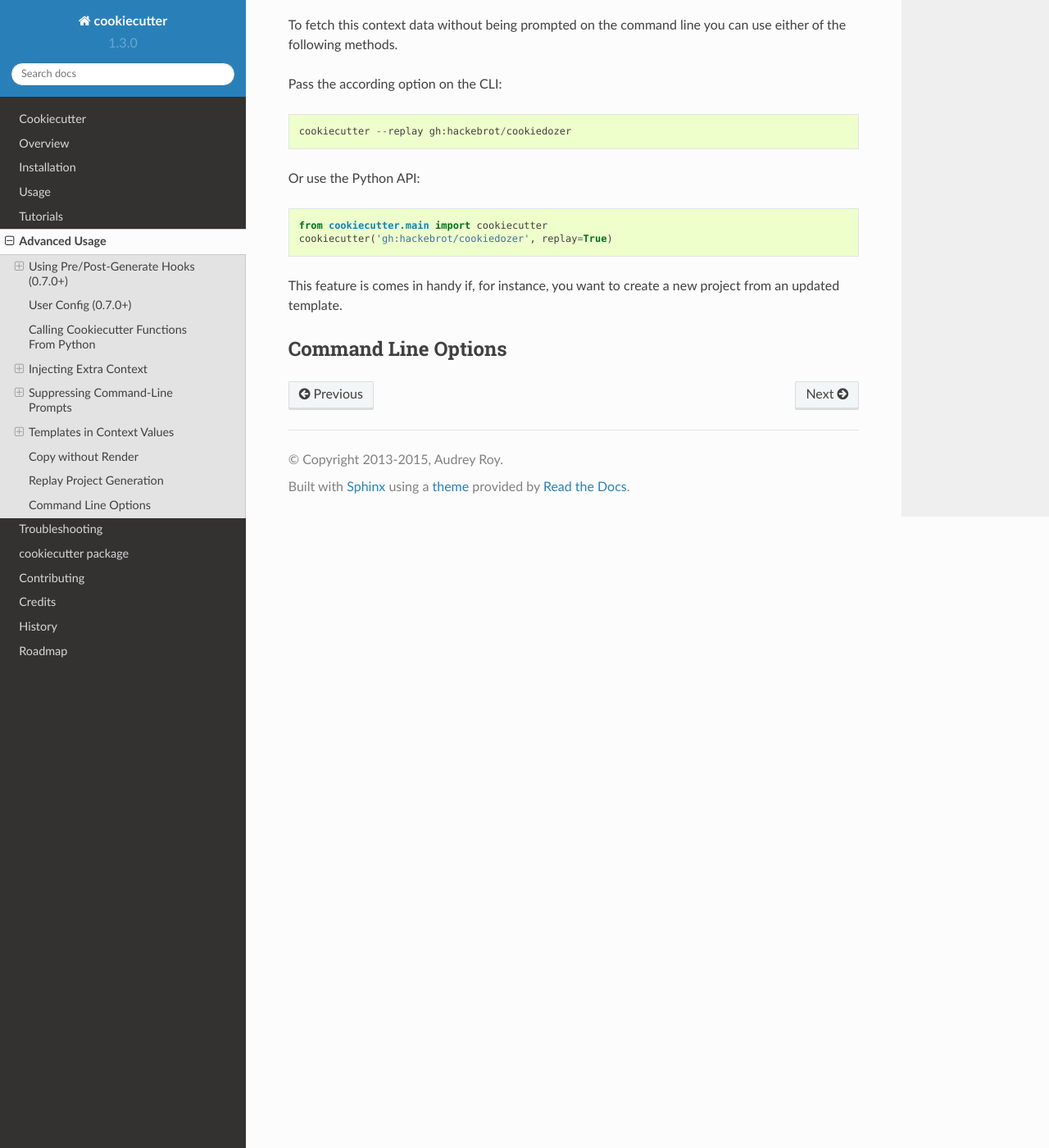
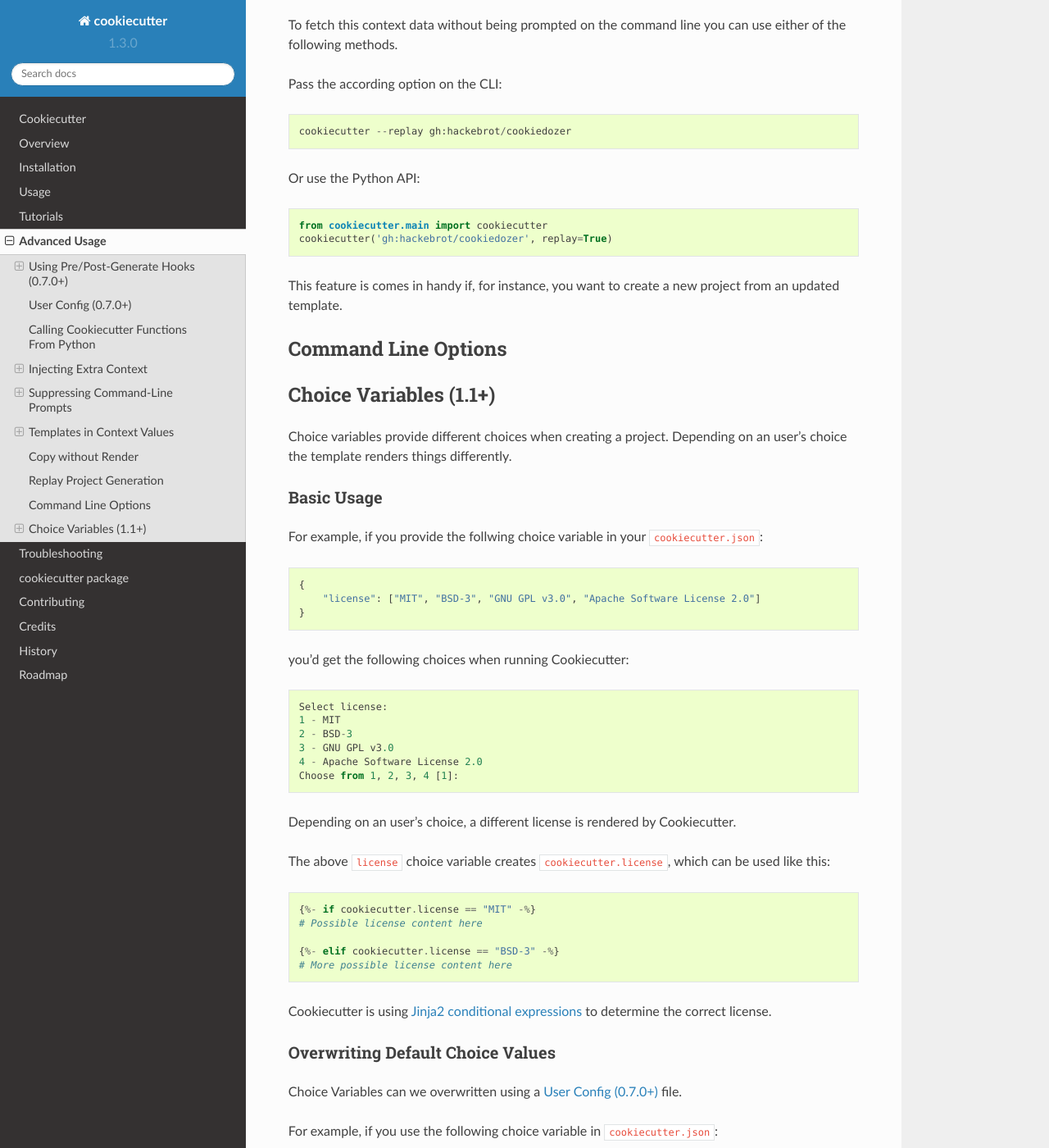
Before and after one commit to c-allen-tech/cookie, a Sphinx documentation site: the page built from docs/advanced_usage.rst, in a window 1280 px wide and 1400 px high, scrolled down 5792 px. Shown: the whole window at 82% size. Built offline with Sphinx 7.4.7 and the Read the Docs theme 2.0.0, drawn with Linux system fonts in a browser that asks for light colours; formulas are drawn with MathJax 3; some of the changed text lies outside the part shown.

Commit message:
add documentation for choice variables
The documentation follows the following outline:

* basic usage describing how to use choice variables in templates
* providing default values using `.cookiecutterrc`

```diff
--- a/docs/advanced_usage.rst
+++ b/docs/advanced_usage.rst
@@ -62,6 +62,7 @@ before generating the project, to be used as ``hooks/pre_gen_project.py``:
         # exits with status 1 to indicate failure
         sys.exit(1)
 
+.. _user-config:
 
 User Config (0.7.0+)
 ----------------------
@@ -288,3 +289,70 @@ Command Line Options
 --------------------
 
 .. cc-command-line-options::
+
+Choice Variables (1.1+)
+-----------------------
+
+Choice variables provide different choices when creating a project. Depending on an user's choice
+the template renders things differently.
+
+Basic Usage
+~~~~~~~~~~~
+
+For example, if you provide the follwing choice variable in your ``cookiecutter.json``::
+
+   {
+       "license": ["MIT", "BSD-3", "GNU GPL v3.0", "Apache Software License 2.0"]
+   }
+
+you'd get the following choices when running Cookiecutter::
+
+   Select license:
+   1 - MIT
+   2 - BSD-3
+   3 - GNU GPL v3.0
+   4 - Apache Software License 2.0
+   Choose from 1, 2, 3, 4 [1]:
+
+Depending on an user's choice, a different license is rendered by Cookiecutter.
+
+The above ``license`` choice variable creates ``cookiecutter.license``, which
+can be used like this::
+
+  {%- if cookiecutter.license == "MIT" -%}
+  # Possible license content here
+
+  {%- elif cookiecutter.license == "BSD-3" -%}
+  # More possible license content here
+
+Cookiecutter is using `Jinja2 conditional expressions <http://jinja.pocoo.org/docs/dev/templates/#expressions>`_ to determine the correct license.
+
+Overwriting Default Choice Values
+~~~~~~~~~~~~~~~~~~~~~~~~~~~~~~~~~
+
+Choice Variables can we overwritten using a :ref:`user-config` file.
+
+For example, if you use the following choice variable in ``cookiecutter.json``::
+
+   {
+       "license": ["MIT", "BSD-3", "GNU GPL v3.0", "Apache Software License 2.0"]
+   }
+
+setting the default ``license`` agreement to *Apache Software License 2.0* can be done using a ``.cookiecutterrc``:
+
+.. code-block:: yaml
+
+   default_context:
+       license: "Apache Software License 2.0"
+
+resulting in a changed prompt::
+
+  Select license:
+  1 - Apache Software License 2.0
+  2 - MIT
+  3 - BSD-3
+  4 - GNU GPL v3.0
+  Choose from 1, 2, 3, 4 [1]:
+
+.. note::
+   Notice how the first (default) value in the choice list changed from ``1 - MIT`` to ``1 - Apache Software License 2.0``.
```
